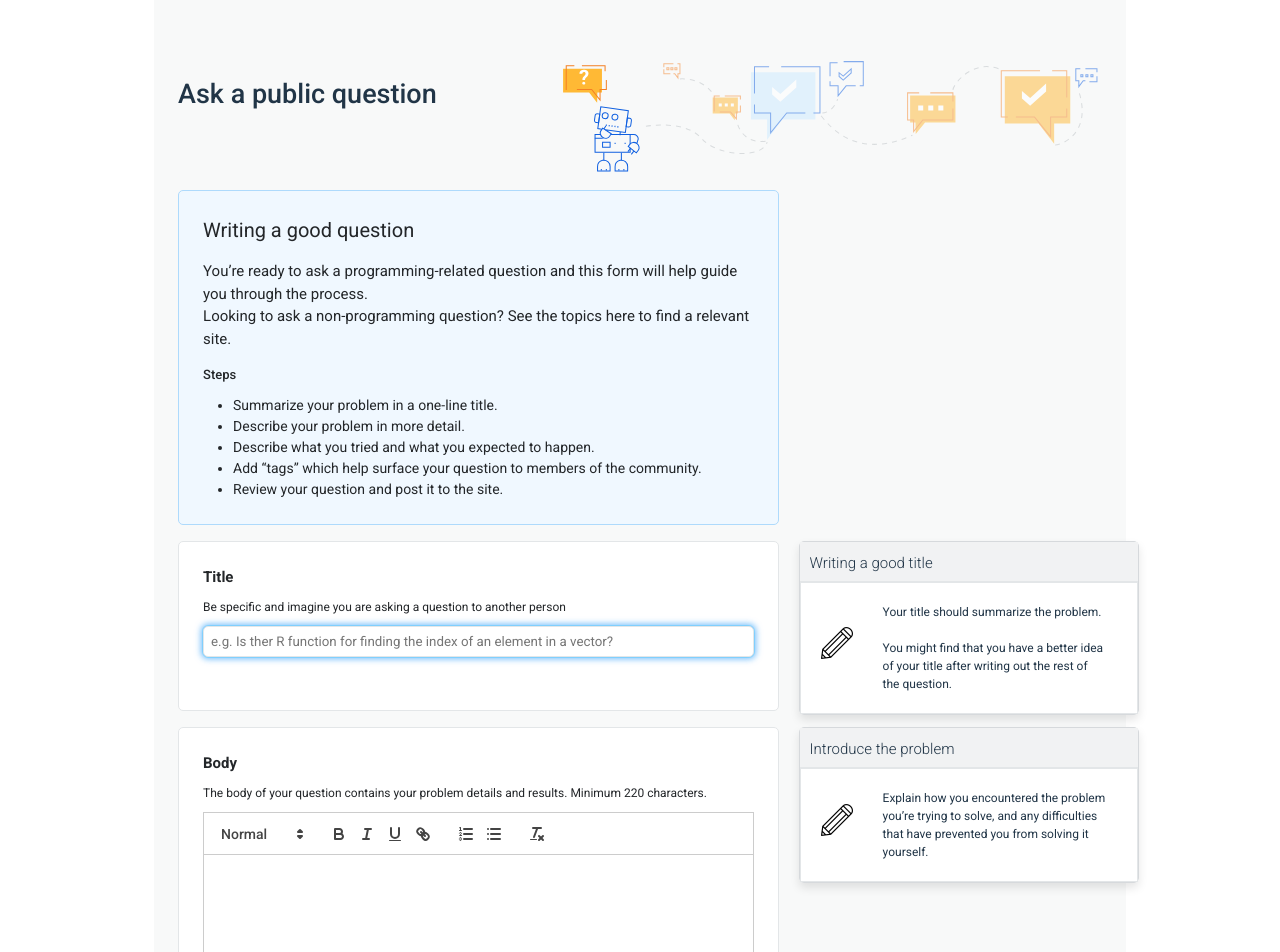
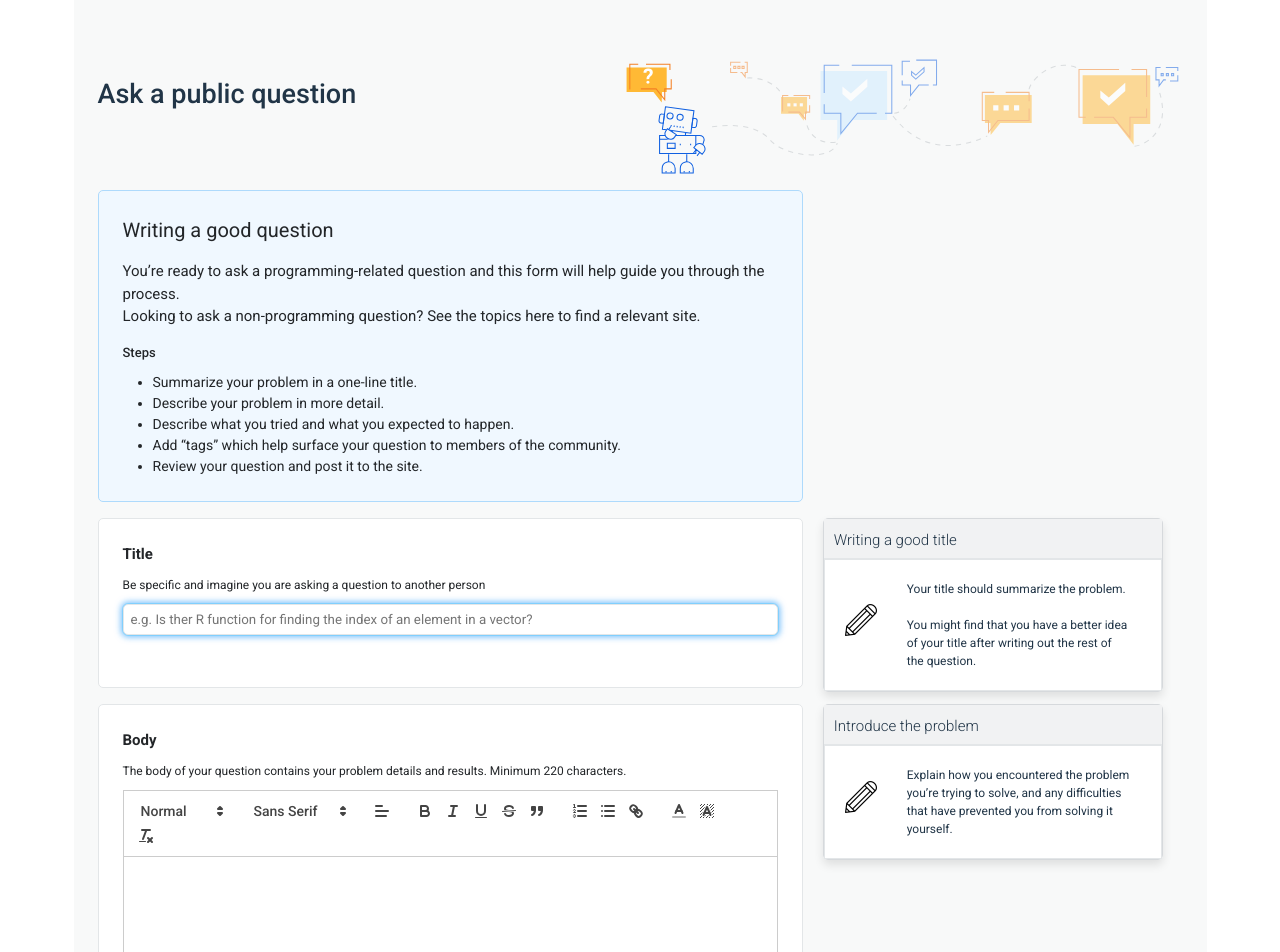
Before and after one commit to codestates-seb/seb44_pre_026, a React (Vite) app in the folder client/: page /questions/ask in a window 1280 px wide. Shown: the top 952 px of the page. Built offline with nearby package versions, Linux system fonts and the light colour scheme.

Commit message:
feat: 텍스트 에디터 코드 블럭 등 기능 추가

```diff
--- a/client/src/components/TextEditor/TextEditor.tsx
+++ b/client/src/components/TextEditor/TextEditor.tsx
@@ -10,7 +10,68 @@ function TextEditor({ setBodyValue }: EditorProps) {
     setBodyValue(e);
   };
 
-  return <ReactQuill onChange={onChangeHandler} style={{ height: "210px" }} />;
+  const modules = {
+    toolbar: {
+      container: [
+        [{ header: [1, 2, 3, 4, 5, 6, false] }],
+        [{ font: [] }],
+        [{ align: [] }],
+        ["bold", "italic", "underline", "strike", "blockquote"],
+        [{ list: "ordered" }, { list: "bullet" }, "link"],
+        [
+          {
+            color: [
+              "#000000",
+              "#e60000",
+              "#ff9900",
+              "#ffff00",
+              "#008a00",
+              "#0066cc",
+              "#9933ff",
+              "#ffffff",
+              "#facccc",
+              "#ffebcc",
+              "#ffffcc",
+              "#cce8cc",
+              "#cce0f5",
+              "#ebd6ff",
+              "#bbbbbb",
+              "#f06666",
+              "#ffc266",
+              "#ffff66",
+              "#66b966",
+              "#66a3e0",
+              "#c285ff",
+              "#888888",
+              "#a10000",
+              "#b26b00",
+              "#b2b200",
+              "#006100",
+              "#0047b2",
+              "#6b24b2",
+              "#444444",
+              "#5c0000",
+              "#663d00",
+              "#666600",
+              "#003700",
+              "#002966",
+              "#3d1466",
+            ],
+          },
+          { background: [] },
+        ],
+        ["clean"],
+      ],
+    },
+  };
+
+  return (
+    <ReactQuill
+      modules={modules}
+      onChange={onChangeHandler}
+      style={{ height: "210px" }}
+    />
+  );
 }
 
 export default TextEditor;
```
